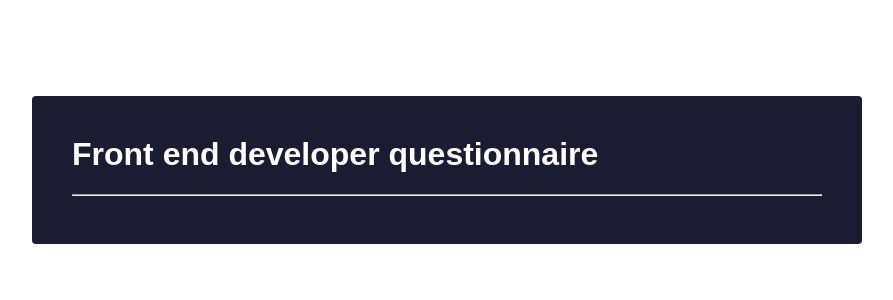
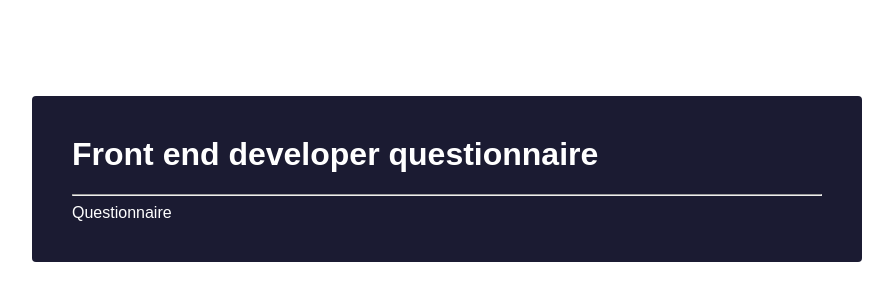
Before and after one commit to tsmjohnpascual/questionnaire, a React (Vite) app: page / in a window 1280 px wide. Shown: the part 102-402 px from the top of the page, without its empty margins (193-1086 px from the left). Built offline with nearby package versions, Linux system fonts and the light colour scheme.

Commit message:
add questions and questionnaire component

```diff
--- a/src/App.jsx
+++ b/src/App.jsx
@@ -1,6 +1,8 @@
 import React from 'react'
 import './App.css'
+import { questions } from './assets/questions'
 import Title from './components/Title/Title'
+import Questionnaire from './components/Questionnaire/Questionnaire'
 
 const App = () => {
   return (
@@ -8,6 +10,7 @@ const App = () => {
         <div className='container'>
             <Title />
             <hr />
+            <Questionnaire questions={questions}/>
         </div>
     </div>
   )
--- /dev/null
+++ b/src/assets/questions.js
@@ -0,0 +1,128 @@
+export const questions = [
+    {
+      'id': '1',
+      'question': 'In JavaScript, what is the difference between "let" and "const" when declaring variables?',
+      'answers': [
+        {
+          'id': '1',
+          'answer': 'Both are used for constant values',
+          'isCorrect': false
+        },
+        {
+          'id': '2',
+          'answer': 'Variables declared with "let" can be reassigned, while variables declared with "const" cannot',
+          'isCorrect': true
+        },
+        {
+          'id': '3',
+          'answer': 'Both are interchangeable and can be used for any variable declaration',
+          'isCorrect': false
+        }
+      ]
+    },
+    {
+      'id': '2',
+      'question': 'What does the term "state" refer to in React?',
+      'answers': [
+        {
+          'id': '4',
+          'answer': 'It represents the visual appearance of a component',
+          'isCorrect': false
+        },
+        {
+          'id': '5',
+          'answer': 'It is used for handling data that changes over time',
+          'isCorrect': true
+        },
+        {
+          'id': '6',
+          'answer': 'It defines the structure of a component',
+          'isCorrect': false
+        }
+      ]
+    },
+    {
+      'id': '3',
+      'question': 'What is the purpose of the useEffect hook in React?',
+      'answers': [
+        {
+          'id': '7',
+          'answer': 'To handle side effects in functional components',
+          'isCorrect': true
+        },
+        {
+          'id': '8',
+          'answer': 'To create a new component',
+          'isCorrect': false
+        },
+        {
+          'id': '9',
+          'answer': 'To manage component lifecycle events',
+          'isCorrect': false
+        }
+      ]
+    },
+    {
+      'id': '4',
+      'question': 'What is the purpose of the CSS property "media queries"?',
+      'answers': [
+        {
+          'id': '10',
+          'answer': 'To define the media type of the document.',
+          'isCorrect': false
+        },
+        {
+          'id': '11',
+          'answer': 'To link external media files to the webpage.',
+          'isCorrect': false
+        },
+        {
+          'id': '12',
+          'answer': 'To apply different styles based on the device characteristics or viewport size.',
+          'isCorrect': true
+        }
+      ]
+    },
+    {
+      'id': '5',
+      'question': 'Why is using semantic HTML important in web development?',
+      'answers': [
+        {
+          'id': '13',
+          'answer': 'It provides meaning and structure to the content, making it more accessible and maintainable',
+          'isCorrect': true
+        },
+        {
+          'id': '14',
+          'answer': 'It enhances website performance',
+          'isCorrect': false
+        },
+        {
+          'id': '15',
+          'answer': 'It improves search engine optimization (SEO)',
+          'isCorrect': false
+        }
+      ]
+    },
+    {
+      'id': '6',
+      'question': 'What is the purpose of the map() function in JavaScript?',
+      'answers': [
+        {
+          'id': '16',
+          'answer': 'To iterate over the properties of an object',
+          'isCorrect': false
+        },
+        {
+          'id': '17',
+          'answer': 'To filter elements in an array based on a provided condition',
+          'isCorrect': false
+        },
+        {
+          'id': '18',
+          'answer': 'To create a new array with modified elements based on a provided function',
+          'isCorrect': true
+        }
+      ]
+    }
+  ]
--- /dev/null
+++ b/src/components/Questionnaire/Questionnaire.jsx
@@ -0,0 +1,9 @@
+import React from 'react'
+
+const Questionnaire = ({ questions }) => {
+  return (
+    <div>Questionnaire</div>
+  )
+}
+
+export default Questionnaire
```
